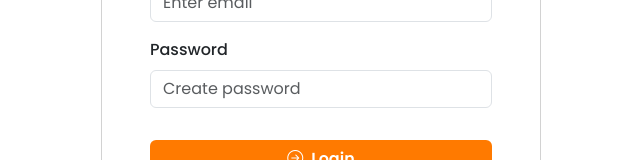
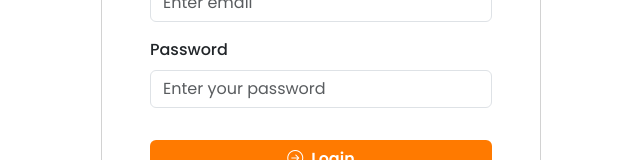
Before and after one commit to Vaillant06/Habit-Tracker, a React (Vite) app in the folder ht-frontend/: page / in a window 1280 px wide. Shown: the part 348-508 px from the top of the page, without its empty margins (319-959 px from the left). Built offline with nearby package versions, Linux system fonts and the light colour scheme.

Commit message:
Changed the placeholder value of login page

```diff
--- a/ht-frontend/src/pages/Login/LoginPage.jsx
+++ b/ht-frontend/src/pages/Login/LoginPage.jsx
@@ -61,7 +61,7 @@ export default function LoginPage() {
                         <input
                         type="password"
                         className="form-control"
-                        placeholder="Create password"
+                        placeholder="Enter your password"
                         name="password"
                         value={userData.password}
                         onChange={handleChange}
```
